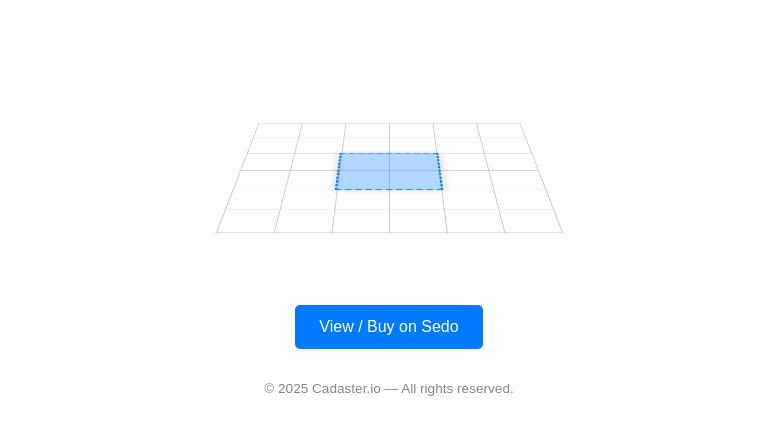
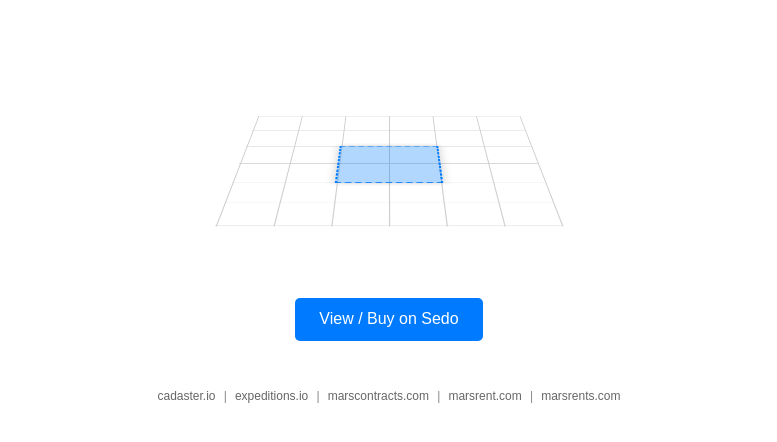
Before and after one commit to BokerBob/cadasterio, a plain HTML site: page index.html in a window 1280 px wide. Shown: the part 264-706 px from the top of the page, without its empty margins (251-1028 px from the left). Drawn offline with Linux system fonts and the light colour scheme.

Commit message:
Update index.html

```diff
--- a/index.html
+++ b/index.html
@@ -140,7 +140,14 @@
       View / Buy on Sedo
     </a>
 
-    <footer>&copy; 2025 Cadaster.io — All rights reserved.</footer>
+    <footer>
+      <div style="margin-top: 1rem; font-size: 0.75rem;"><a href="https://cadaster.io" style="color: #666; text-decoration: none; margin: 0 0.3rem;">cadaster.io</a> |
+        <a href="https://expeditions.io" style="color: #666; text-decoration: none; margin: 0 0.3rem;">expeditions.io</a> |
+        <a href="https://marscontracts.com" style="color: #666; text-decoration: none; margin: 0 0.3rem;">marscontracts.com</a> |
+        <a href="https://marsrent.com" style="color: #666; text-decoration: none; margin: 0 0.3rem;">marsrent.com</a> |
+        <a href="https://marsrents.com" style="color: #666; text-decoration: none; margin: 0 0.3rem;">marsrents.com</a>
+      </div>
+    </footer>
   </div>
 </body>
 </html>
```
